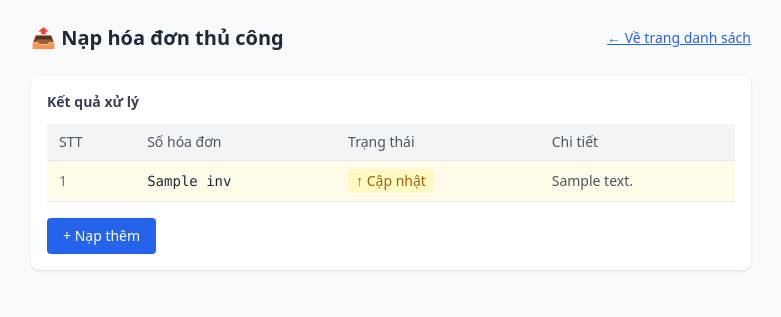
After one commit to hoangmtbk/rvc-invoices-bot, a Python web app: template templates/manual.html in a window 1280 px wide. The commit adds this page. Shown: the top 317 px of the page, without its empty margins (249-1030 px from the left). Run offline with Jinja, Linux system fonts and the light colour scheme; the template is opened without the code that fills it: most values are stand-ins (such as "Sample title", 1, 10 or a date in 2020); some libraries are stand-ins or nearby versions.

Commit message:
UPDATE FEATURE: add manual invoices

```diff
--- a/config.py
+++ b/config.py
@@ -34,3 +34,4 @@ MINIO_PUBLIC_URL: str = os.getenv("MINIO_PUBLIC_URL", "")
 
 WEB_PORT: int = int(os.getenv("WEB_PORT", "8080"))
 WEB_SECRET: str = os.getenv("WEB_SECRET", "")
+MANUAL_SECRET: str = os.getenv("MANUAL_SECRET", "")
--- a/requirements.txt
+++ b/requirements.txt
@@ -1,7 +1,5 @@
 imap-tools>=1.6.0
 google-genai>=0.8.0
-Pillow>=10.0.0
-ddddocr>=1.4.11,<2
 playwright>=1.44.0
 playwright-stealth>=1.0.6
 schedule>=1.2.2
--- a/requirements.web.txt
+++ b/requirements.web.txt
@@ -1,3 +1,5 @@
 flask>=3.0.0
 pandas>=2.1.0
 python-dotenv>=1.0.1
+minio>=7.2.0
+google-genai>=0.8.0
--- /dev/null
+++ b/templates/manual.html
@@ -0,0 +1,190 @@
+<!DOCTYPE html>
+<html lang="vi">
+<head>
+  <meta charset="UTF-8">
+  <meta name="viewport" content="width=device-width, initial-scale=1.0">
+  <title>Nạp hóa đơn thủ công — RVC</title>
+  <script src="https://cdn.tailwindcss.com"></script>
+</head>
+<body class="bg-gray-50 text-sm">
+<div class="mx-auto max-w-3xl p-6">
+
+  <div class="flex items-center justify-between mb-6">
+    <h1 class="text-xl font-bold text-gray-800">📤 Nạp hóa đơn thủ công</h1>
+    <a href="/?secret={{ secret }}"
+       class="text-sm text-blue-600 underline hover:text-blue-800">← Về trang danh sách</a>
+  </div>
+
+  {% if error %}
+  <div class="bg-red-50 border border-red-300 text-red-700 rounded-lg px-4 py-3 mb-6">
+    ⚠ {{ error }}
+  </div>
+  {% endif %}
+
+  {% if results is defined %}
+  <div class="bg-white rounded-lg shadow p-4 mb-6">
+    <h2 class="font-semibold text-gray-700 mb-3">Kết quả xử lý</h2>
+    <table class="w-full text-sm border-collapse">
+      <thead>
+        <tr class="bg-gray-100 text-left">
+          <th class="px-3 py-2 border-b font-medium text-gray-600">STT</th>
+          <th class="px-3 py-2 border-b font-medium text-gray-600">Số hóa đơn</th>
+          <th class="px-3 py-2 border-b font-medium text-gray-600">Trạng thái</th>
+          <th class="px-3 py-2 border-b font-medium text-gray-600">Chi tiết</th>
+        </tr>
+      </thead>
+      <tbody>
+        {% for r in results %}
+        <tr class="{{ 'bg-green-50' if r.status == 'created' else ('bg-yellow-50' if r.status == 'updated' else ('bg-gray-50' if r.status == 'skipped' else 'bg-red-50')) }}">
+          <td class="px-3 py-2 border-b text-gray-500">{{ loop.index }}</td>
+          <td class="px-3 py-2 border-b font-mono text-gray-800">{{ r.inv }}</td>
+          <td class="px-3 py-2 border-b">
+            {% if r.status == 'created' %}
+              <span class="inline-block bg-green-100 text-green-700 rounded px-2 py-0.5">✓ Thêm mới</span>
+            {% elif r.status == 'updated' %}
+              <span class="inline-block bg-yellow-100 text-yellow-700 rounded px-2 py-0.5">↑ Cập nhật</span>
+            {% elif r.status == 'skipped' %}
+              <span class="inline-block bg-gray-100 text-gray-600 rounded px-2 py-0.5">– Bỏ qua</span>
+            {% else %}
+              <span class="inline-block bg-red-100 text-red-700 rounded px-2 py-0.5">✗ Lỗi</span>
+            {% endif %}
+          </td>
+          <td class="px-3 py-2 border-b text-gray-600">{{ r.detail }}</td>
+        </tr>
+        {% else %}
+        <tr>
+          <td colspan="4" class="px-3 py-4 text-center text-gray-400">Không có hóa đơn nào được xử lý</td>
+        </tr>
+        {% endfor %}
+      </tbody>
+    </table>
+    <div class="mt-4">
+      <a href="/manual?secret={{ secret }}"
+         class="inline-block bg-blue-600 text-white px-4 py-2 rounded hover:bg-blue-700">
+        + Nạp thêm
+      </a>
+    </div>
+  </div>
+  {% endif %}
+
+  {% if results is not defined %}
+  <!-- Upload form — only shown before first submission -->
+  <form id="upload-form"
+        method="post"
+        action="/manual?secret={{ secret }}"
+        enctype="multipart/form-data"
+        class="bg-white rounded-lg shadow p-6 space-y-6">
+
+    <!-- Secret code -->
+    <div>
+      <label class="block text-xs font-semibold text-gray-600 mb-1">
+        Mã bí mật <span class="text-red-500">*</span>
+      </label>
+      <input type="password"
+             name="input_secret"
+             required
+             autocomplete="current-password"
+             placeholder="Nhập mã bí mật..."
+             class="border rounded px-3 py-2 w-64 text-sm focus:outline-none focus:ring-2 focus:ring-blue-400">
+      <p class="text-xs text-gray-400 mt-1">Cần đúng mã mới được phép nạp.</p>
+    </div>
+
+    <hr class="border-gray-200">
+
+    <!-- Invoice rows -->
+    <div>
+      <div class="flex items-center justify-between mb-3">
+        <span class="text-xs font-semibold text-gray-600 uppercase tracking-wide">
+          Danh sách hóa đơn
+        </span>
+        <button type="button"
+                onclick="addRow()"
+                class="flex items-center gap-1 text-sm text-blue-600 hover:text-blue-800 border border-blue-300 rounded px-3 py-1 hover:bg-blue-50">
+          <span class="text-lg leading-none">+</span> Thêm dòng
+        </button>
+      </div>
+
+      <div class="text-xs text-gray-400 grid grid-cols-[2rem_1fr_1fr] gap-x-4 mb-1 pl-1">
+        <span>#</span>
+        <span>File XML</span>
+        <span>File PDF</span>
+      </div>
+
+      <div id="invoice-rows" class="space-y-2">
+        <!-- Row 1 (always present) -->
+        <div class="invoice-row grid grid-cols-[2rem_1fr_1fr] gap-x-4 items-center" data-idx="1">
+          <span class="row-num text-gray-400 text-center font-mono">1</span>
+          <label class="flex items-center gap-2 border rounded px-3 py-2 cursor-pointer hover:bg-gray-50 text-xs text-gray-600">
+            <svg class="w-4 h-4 text-gray-400 shrink-0" fill="none" stroke="currentColor" viewBox="0 0 24 24">
+              <path stroke-linecap="round" stroke-linejoin="round" stroke-width="2"
+                    d="M9 12h6m-6 4h6m2 5H7a2 2 0 01-2-2V5a2 2 0 012-2h5.586a1 1 0 01.707.293l5.414 5.414A1 1 0 0119 9.414V19a2 2 0 01-2 2z"/>
+            </svg>
+            <span class="file-label truncate">Chọn file XML</span>
+            <input type="file" name="xml_1" accept=".xml,text/xml,application/xml" class="hidden" onchange="updateLabel(this)">
+          </label>
+          <label class="flex items-center gap-2 border rounded px-3 py-2 cursor-pointer hover:bg-gray-50 text-xs text-gray-600">
+            <svg class="w-4 h-4 text-gray-400 shrink-0" fill="none" stroke="currentColor" viewBox="0 0 24 24">
+              <path stroke-linecap="round" stroke-linejoin="round" stroke-width="2"
+                    d="M7 21h10a2 2 0 002-2V9.414a1 1 0 00-.293-.707l-5.414-5.414A1 1 0 0012.586 3H7a2 2 0 00-2 2v14a2 2 0 002 2z"/>
+            </svg>
+            <span class="file-label truncate">Chọn file PDF</span>
+            <input type="file" name="pdf_1" accept=".pdf,application/pdf" class="hidden" onchange="updateLabel(this)">
+          </label>
+        </div>
+      </div>
+    </div>
+
+    <hr class="border-gray-200">
+
+    <div class="flex gap-3">
+      <button type="submit"
+              class="bg-blue-600 text-white px-6 py-2 rounded hover:bg-blue-700 font-medium">
+        Nộp hóa đơn
+      </button>
+      <a href="/?secret={{ secret }}"
+         class="text-sm text-gray-500 underline py-2">Hủy</a>
+    </div>
+  </form>
+  {% endif %}
+
+</div>
+
+<script>
+let rowCount = 1;
+
+function addRow() {
+  rowCount++;
+  const idx = rowCount;
+  const container = document.getElementById('invoice-rows');
+  const div = document.createElement('div');
+  div.className = 'invoice-row grid grid-cols-[2rem_1fr_1fr] gap-x-4 items-center';
+  div.dataset.idx = idx;
+  div.innerHTML = `
+    <span class="row-num text-gray-400 text-center font-mono">${idx}</span>
+    <label class="flex items-center gap-2 border rounded px-3 py-2 cursor-pointer hover:bg-gray-50 text-xs text-gray-600">
+      <svg class="w-4 h-4 text-gray-400 shrink-0" fill="none" stroke="currentColor" viewBox="0 0 24 24">
+        <path stroke-linecap="round" stroke-linejoin="round" stroke-width="2"
+              d="M9 12h6m-6 4h6m2 5H7a2 2 0 01-2-2V5a2 2 0 012-2h5.586a1 1 0 01.707.293l5.414 5.414A1 1 0 0119 9.414V19a2 2 0 01-2 2z"/>
+      </svg>
+      <span class="file-label truncate">Chọn file XML</span>
+      <input type="file" name="xml_${idx}" accept=".xml,text/xml,application/xml" class="hidden" onchange="updateLabel(this)">
+    </label>
+    <label class="flex items-center gap-2 border rounded px-3 py-2 cursor-pointer hover:bg-gray-50 text-xs text-gray-600">
+      <svg class="w-4 h-4 text-gray-400 shrink-0" fill="none" stroke="currentColor" viewBox="0 0 24 24">
+        <path stroke-linecap="round" stroke-linejoin="round" stroke-width="2"
+              d="M7 21h10a2 2 0 002-2V9.414a1 1 0 00-.293-.707l-5.414-5.414A1 1 0 0012.586 3H7a2 2 0 00-2 2v14a2 2 0 002 2z"/>
+      </svg>
+      <span class="file-label truncate">Chọn file PDF</span>
+      <input type="file" name="pdf_${idx}" accept=".pdf,application/pdf" class="hidden" onchange="updateLabel(this)">
+    </label>
+  `;
+  container.appendChild(div);
+}
+
+function updateLabel(input) {
+  const label = input.previousElementSibling;
+  label.textContent = input.files[0] ? input.files[0].name : (input.name.startsWith('xml') ? 'Chọn file XML' : 'Chọn file PDF');
+}
+</script>
+</body>
+</html>
```
Also changed, not shown: templates/index.html (+24 -3 lines), web_app.py (+161 -2 lines), 1 other file.
